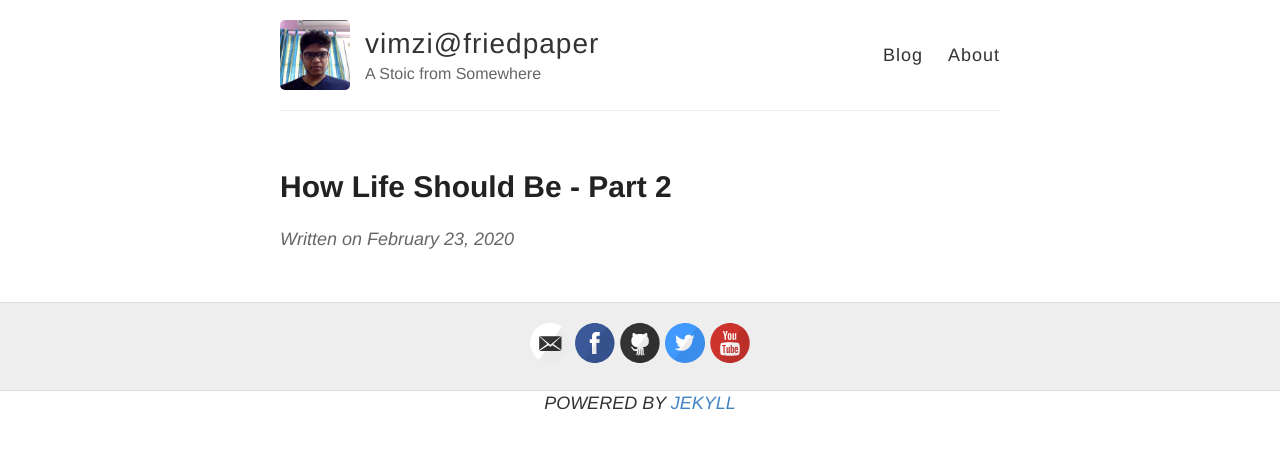
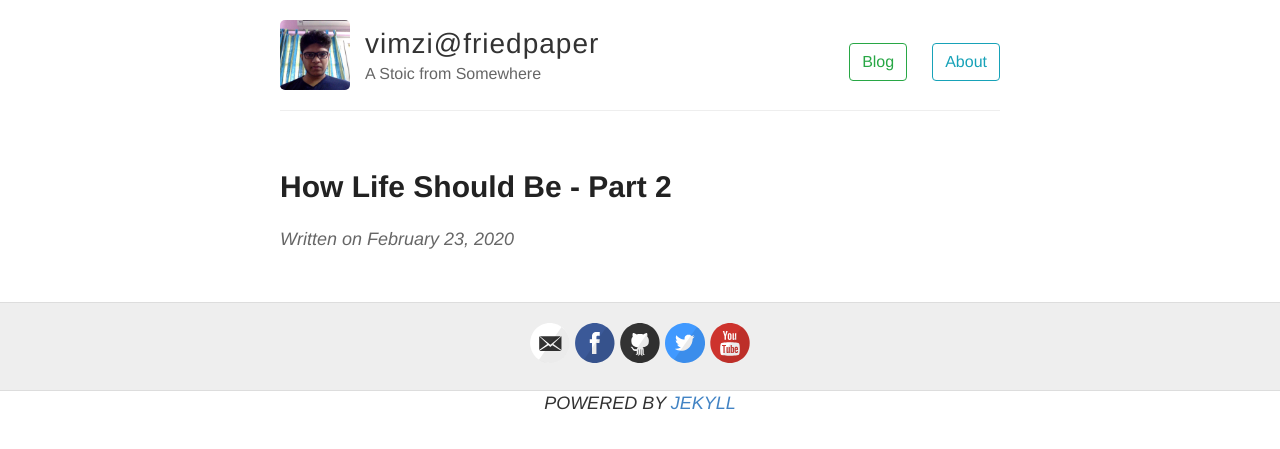
Before and after one commit to elliotjsteve/elliotjsteve.github.io, a Jekyll site: the page built from _posts/2020-02-23-how_life_should_be_2.md, in a window 1280 px wide. Shown: the top 449 px of the page. Built offline with Jekyll 4.4.1, drawn with Linux system fonts in a browser that asks for light colours.

Commit message:
using_bootstrap_buttons

```diff
--- a/_layouts/default.html
+++ b/_layouts/default.html
@@ -27,8 +27,10 @@
           </div>
 
           <nav>
-            <a href="{{ site.baseurl }}/">Blog</a>
-            <a href="{{ site.baseurl }}/about">About</a>
+            <a href="{{ site.baseurl }}/">
+			<button type="button" class="btn btn-outline-success">Blog</button></a>
+
+            <a href="{{ site.baseurl }}/about"><button type="button" class="btn btn-outline-info">About</button></a>
           </nav>
         </header>
       </div>
--- a/index.html
+++ b/index.html
@@ -5,7 +5,7 @@ layout: default
 <div class="posts">
   {% for post in site.posts %}
 <div class="card-deck">
-<div class="card" style="width: 25rem;">
+<div class="card">
   <img src="https://i.ytimg.com/vi/FPw_Pgeixf4/maxresdefault.jpg" class="card-img-top" alt="Crazy-hot-Kajal">
   <div class="card-body">
     <h5 class="card-title">{{ post.title }}</h5>
```
